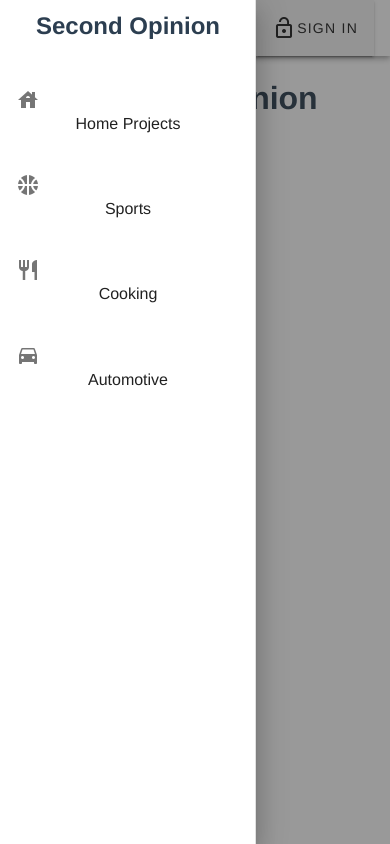
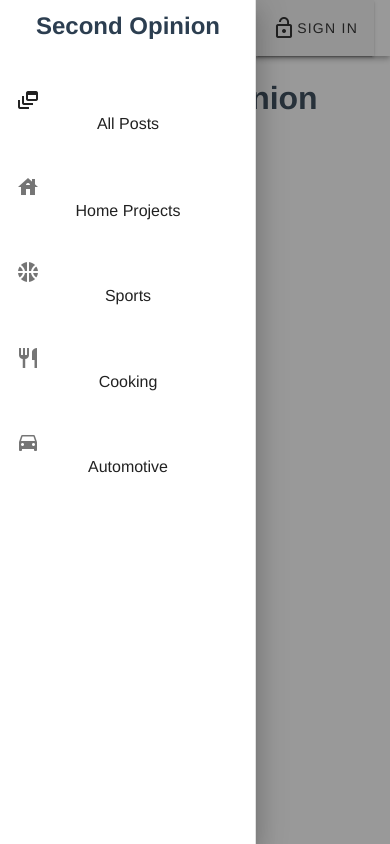
Before and after one commit to AdamCassidy/feedback-app, a Vue app: page / in a window 390 px wide. Both pictures are taken after a click on the button 40 px from the left and 28 px from the top of the page. Built offline with nearby package versions, Linux system fonts and the light colour scheme.

Commit message:
Add all posts item to drawer
For mobile users to access.

```diff
--- a/src/App.vue
+++ b/src/App.vue
@@ -2,7 +2,7 @@
 <div id="app">
     <v-toolbar>
         <v-app-bar-nav-icon @click="openDrawer = !openDrawer"></v-app-bar-nav-icon>
-        <v-toolbar-title>
+        <v-toolbar-title class="hidden-xs-and-down">
             <router-link to="/" tag="span" style="cursor: pointer">Second Opinion</router-link>
         </v-toolbar-title>
         <v-spacer></v-spacer>
@@ -18,12 +18,19 @@
     </v-toolbar>
     <v-navigation-drawer v-model="openDrawer" temporary absolute>
         <v-container>
-            <h1>
-                <router-link to="/" tag="span" style="cursor: pointer">Second Opinion</router-link>
-            </h1>
+            <h1>Second Opinion</h1>
         </v-container>
         <v-list flat>
             <v-list-item-group>
+                <v-list-item to="/">
+                    <v-list-item-content>
+                        <v-list-item-icon>
+                            <v-icon>dynamic_feed</v-icon>
+                        </v-list-item-icon>
+                        <v-list-item-title>All Posts</v-list-item-title>
+                        <v-divider></v-divider>
+                    </v-list-item-content>
+                </v-list-item>
                 <v-list-item v-for="item in drawerItems" :key="item.key" :to="item.link">
                     <v-list-item-content>
                         <v-list-item-icon>
```
